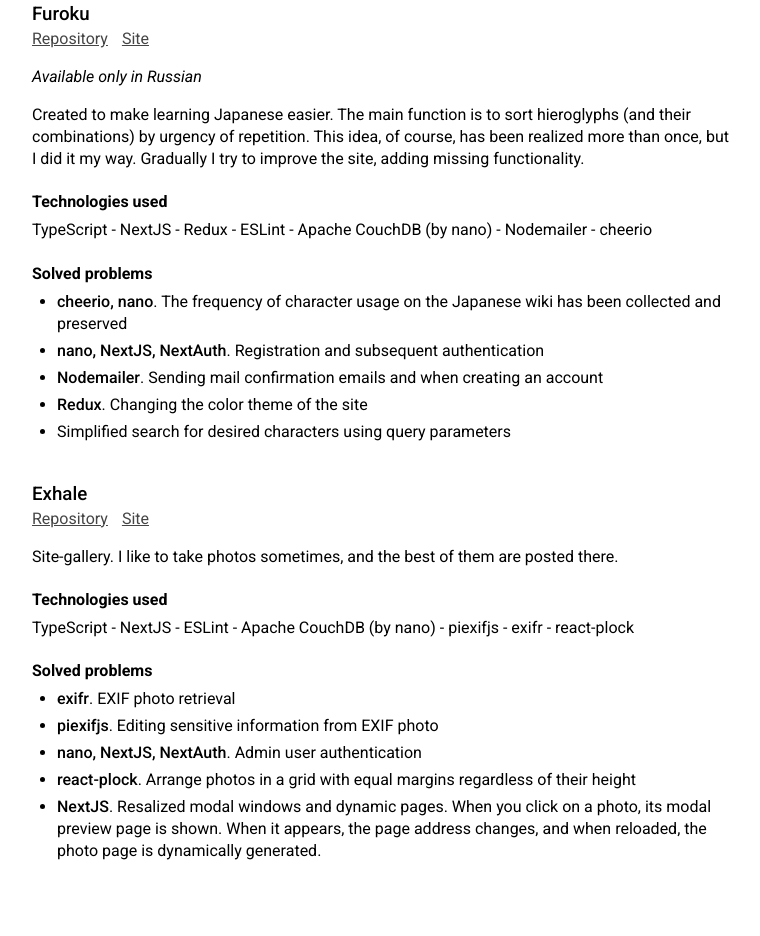
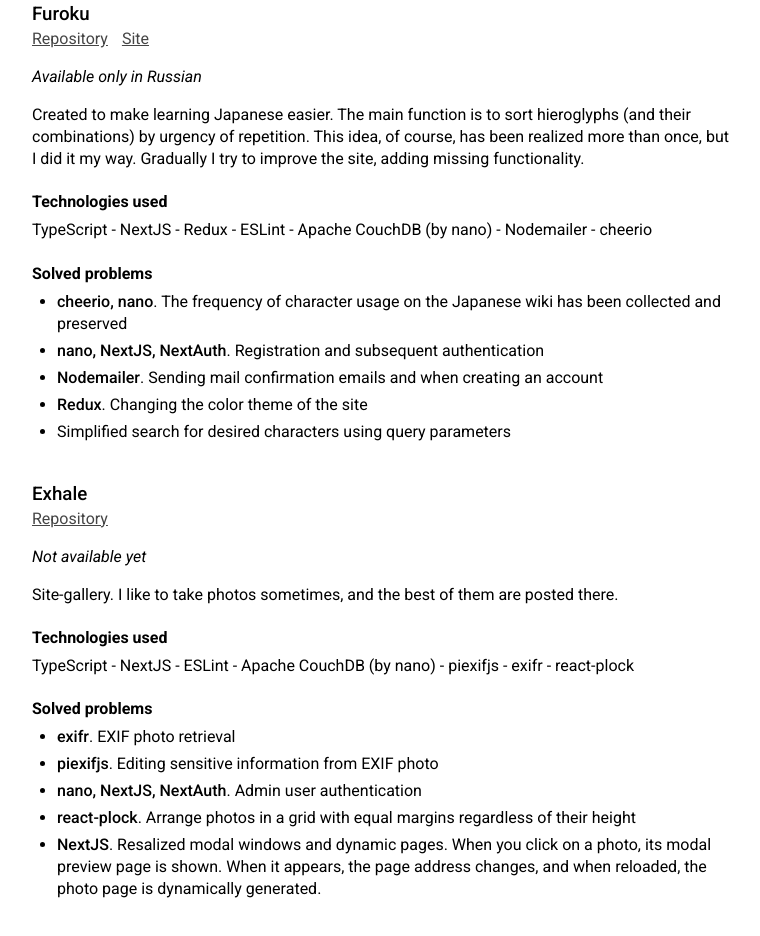
Before and after one commit to 18degrees/18degrees.github.io, a website: page index.html in a window 1280 px wide. Shown: the part 1570-2506 px from the top of the page, without its empty margins (258-1018 px from the left). Before the commit the page ends 2472 px from the top, so only its background shows below. Drawn offline with Linux system fonts and the light colour scheme.

Commit message:
update: change availability of the photo site

```diff
--- a/index.html
+++ b/index.html
@@ -106,8 +106,8 @@
                     <h3>Exhale</h3>
                     <p class="info">
                         <a href="https://github.com/18degrees/exhale" target="_blank">Repository</a>
-                        <a href="https://exhale.pics" target="_blank">Site</a>
                     </p>
+                    <p><i>Not available yet</i></p>
                     <p>
                         Site-gallery. I like to take photos sometimes, and the best of them are posted there.
                     </p>
```
Also changed, not shown: ru.html (+1 -1 lines).
